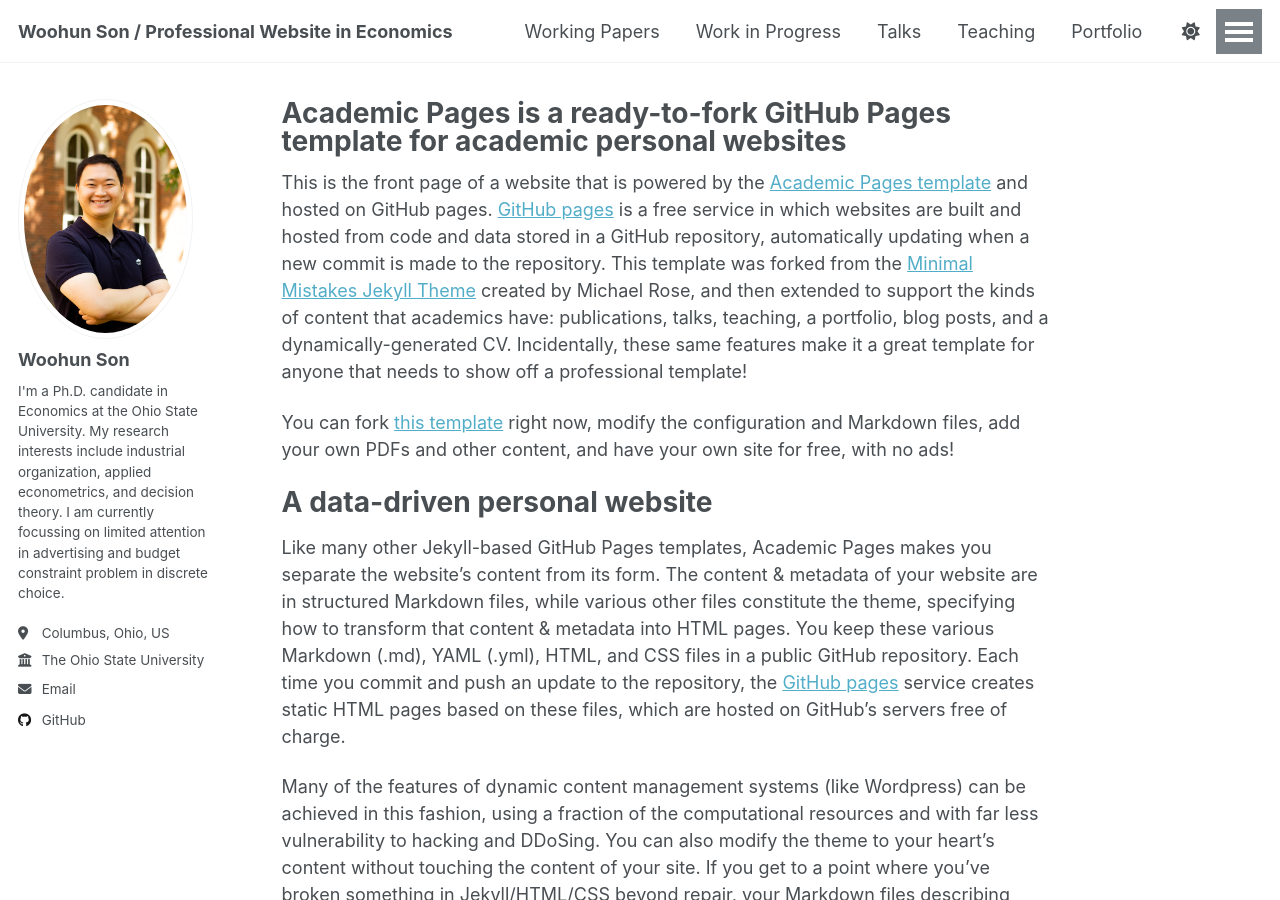
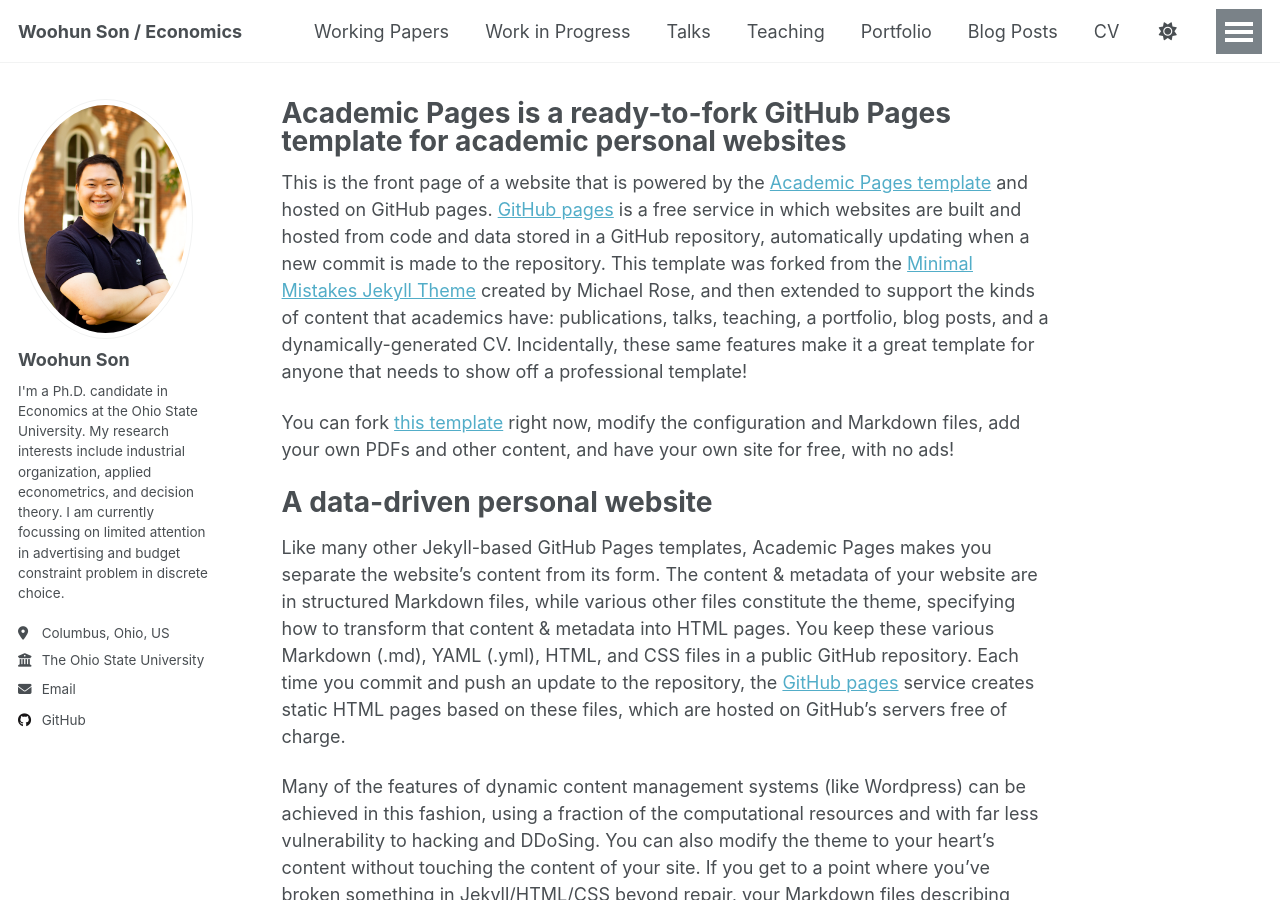
Before and after one commit to SonWoohun/SonWoohun.github.io, a Jekyll site: the page built from _pages/about.md, in a window 1280 px wide and 900 px high. Built offline with Jekyll 4.4.1, drawn with Linux system fonts in a browser that asks for light colours; a script that is not in the unit is left out.

```diff
--- a/_config.yml
+++ b/_config.yml
@@ -9,7 +9,7 @@
 # Basic Site Settings
 locale                   : "en-US"
 site_theme               : "default"
-title                    : "Woohun Son / Professional Website in Economics"
+title                    : "Woohun Son / Economics"
 title_separator          : "-"
 name                     : &name "Woohun Son"
 description              : &description "I'm a Ph.D. candidate in Economics at the Ohio State University. My research interests include industrial organization, applied econometrics, and decision theory. I am currently focussing on limited attention in advertising and budget constraint problem in discrete choice."
```
Also changed, not shown: _research/_working_paper/2025-08-05-unobs-budget.md (+1 -1 lines).
